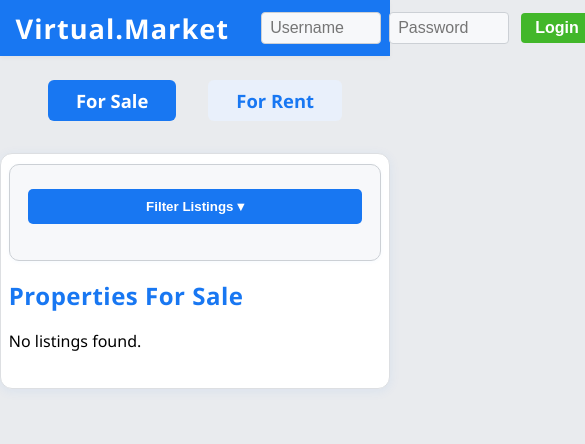
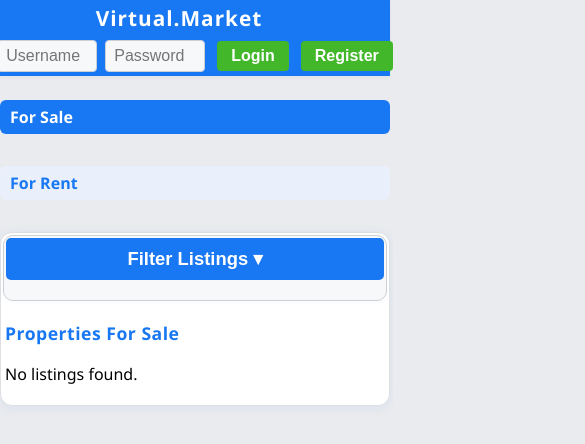
Before and after one commit to SKG-008/SKG-008.github.io, a plain HTML site: page index.html in a window 390 px wide. Shown: the top 444 px of the page, 585 px wide, since content can reach past the window. Drawn offline with Linux system fonts and the light colour scheme.

Commit message:
New Files

```diff
--- a/style.css
+++ b/style.css
@@ -438,3 +438,115 @@ a {
         background: #1877f2;
         color: #fff;
     }
+
+/* Responsive improvements for mobile devices */
+@media (max-width: 900px) {
+    .container {
+        max-width: 100vw;
+        padding: 10px 2vw 20px 2vw;
+    }
+
+    .flex-container {
+        flex-direction: column;
+        gap: 0;
+    }
+
+    .sidebar {
+        max-width: 100%;
+        margin-bottom: 18px;
+    }
+
+    .main-content {
+        padding: 0;
+    }
+}
+
+@media (max-width: 700px) {
+    .fb-header-content {
+        flex-direction: column;
+        align-items: flex-start;
+        height: auto;
+        padding: 8px 4vw;
+    }
+
+    .fb-logo {
+        font-size: 1.3em;
+        margin-bottom: 8px;
+    }
+
+    .listing-type-nav {
+        flex-direction: column;
+        gap: 8px;
+        margin: 16px 0 0 0;
+    }
+
+    .post {
+        flex-direction: column;
+        min-height: unset;
+        padding: 0;
+    }
+
+        .post img, .no-image-text {
+            width: 100% !important;
+            height: 160px !important;
+            border-right: none;
+            border-bottom: 1px solid #eee;
+            border-radius: 12px 12px 0 0;
+        }
+
+        .post .listing-details {
+            padding: 14px 10px 14px 10px;
+        }
+
+    .sidebar, .container, .main-content {
+        padding: 8px !important;
+    }
+
+    .listing-card {
+        flex-direction: column !important;
+        align-items: stretch !important;
+        padding: 10px !important;
+    }
+
+        .listing-card img {
+            max-width: 100% !important;
+            height: auto !important;
+        }
+
+    .listing-details {
+        padding: 0 !important;
+    }
+
+    .filter-btn, button, input, select, textarea {
+        font-size: 1em !important;
+    }
+
+    .fb-auth input[type="text"],
+    .fb-auth input[type="password"] {
+        width: 100px;
+        font-size: 1em;
+    }
+}
+
+@media (max-width: 500px) {
+    .container, .sidebar, .main-content {
+        padding: 2px !important;
+    }
+
+    h1, h2 {
+        font-size: 1.1em;
+    }
+
+    .listing-title {
+        font-size: 1em;
+    }
+
+    .listing-type-link {
+        padding: 6px 10px;
+        font-size: 1em;
+    }
+
+    .fb-header-content {
+        padding: 4px 2vw;
+    }
+}
```
